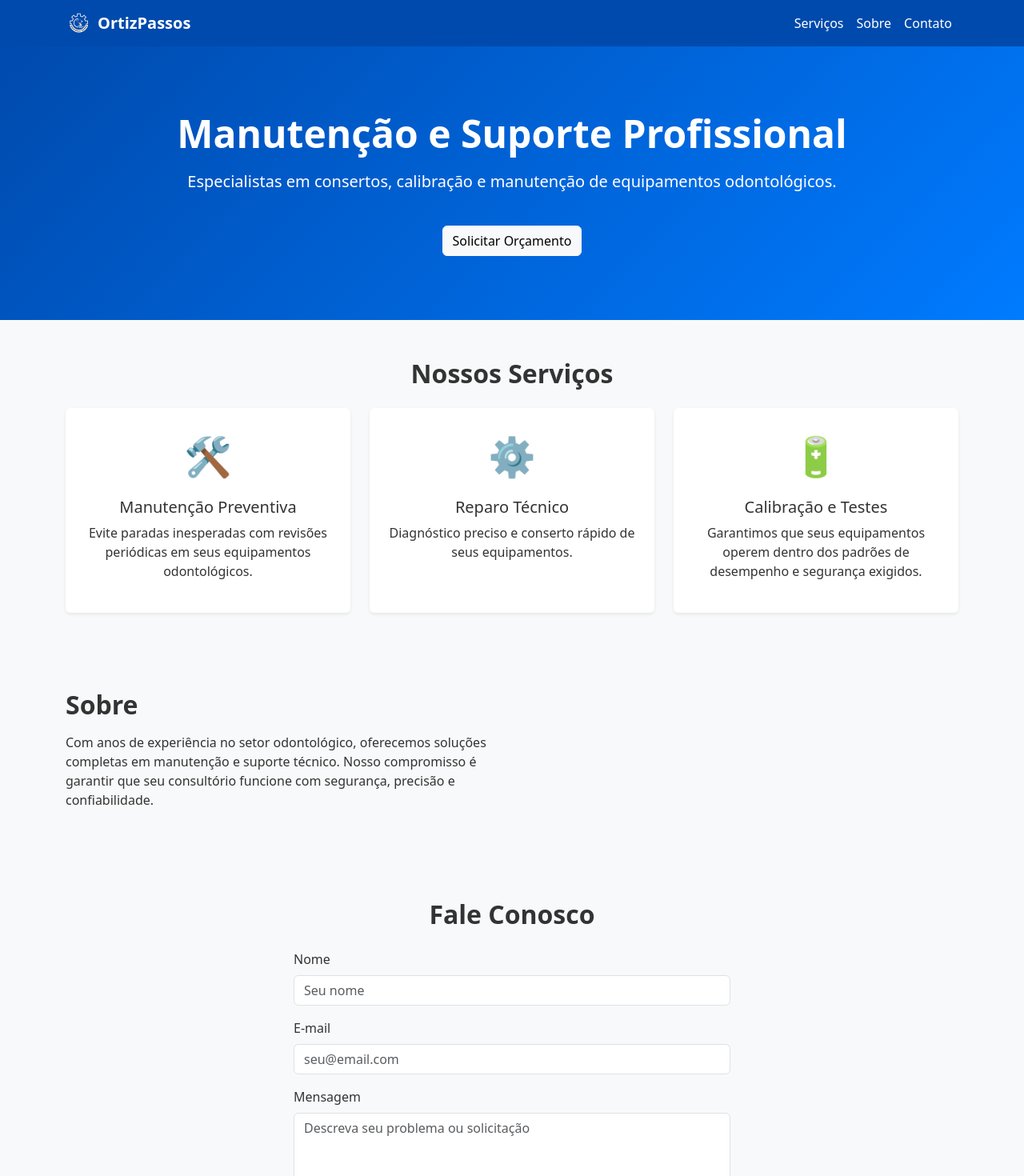
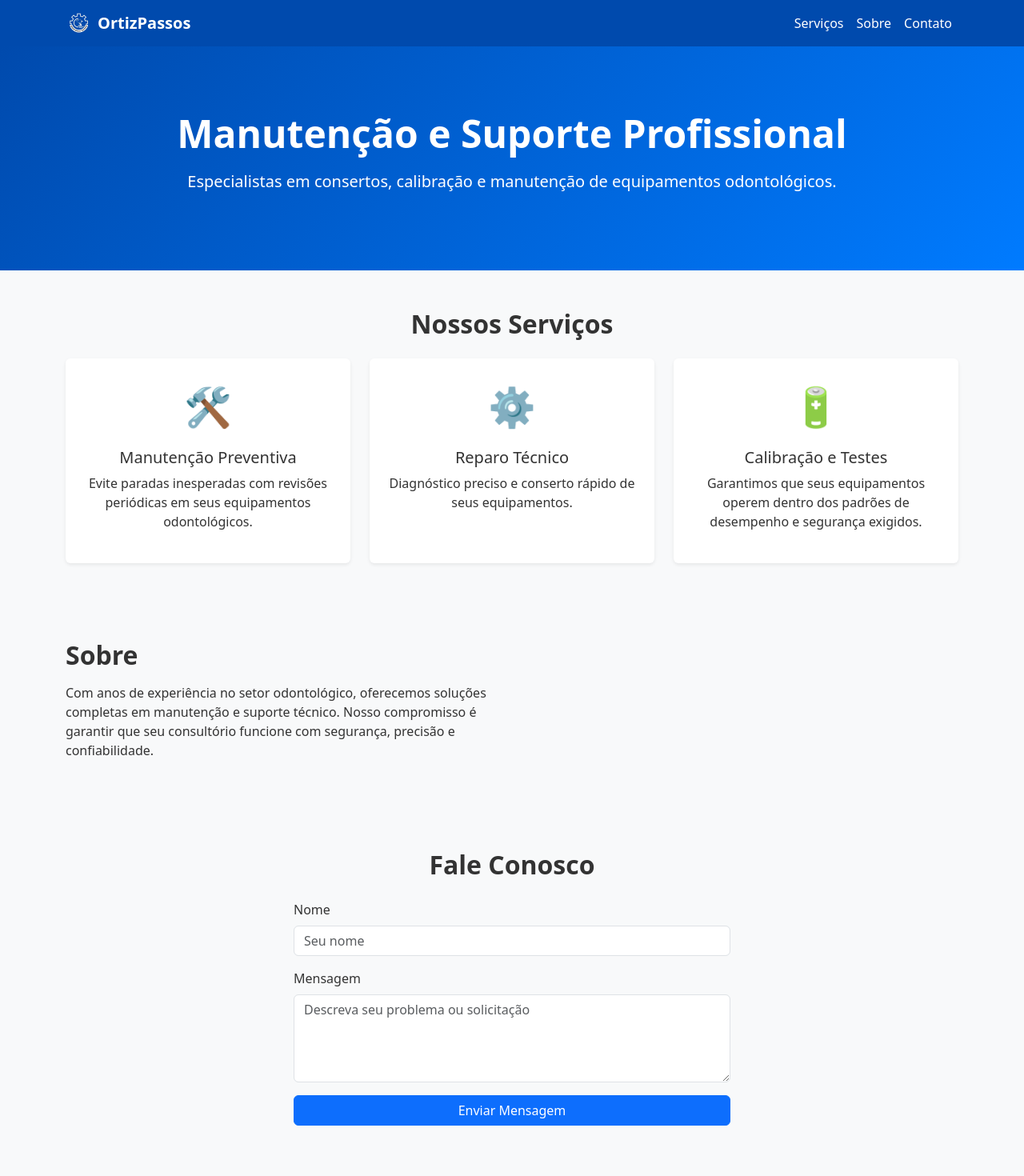
Before and after one commit to ortizpassos/ortizpassos, an Angular app: page / in a window 1280 px wide. Shown: the top 1470 px of the page at 80% size. Built offline with nearby package versions, Linux system fonts and the light colour scheme.

Commit message:
Ajustes Enviar Mensagem

```diff
--- a/src/app/pagina/pagina.html
+++ b/src/app/pagina/pagina.html
@@ -24,7 +24,7 @@
   <div class="container">
     <h1 class="display-5 fw-bold">Manutenção e Suporte Profissional</h1>
     <p class="lead mt-3">Especialistas em consertos, calibração e manutenção de equipamentos odontológicos.</p>
-    <a href="#contato" class="btn btn-light mt-4" (click)="navegarPara('contato'); $event.preventDefault();">Solicitar Orçamento</a>
+    <!-- <a href="#contato" class="btn btn-light mt-4" (click)="navegarPara('contato'); $event.preventDefault();">Solicitar Orçamento</a> -->
   </div>
 </section>
 
@@ -84,10 +84,10 @@
             <label for="nome" class="form-label">Nome</label>
             <input type="text" class="form-control" id="nome" placeholder="Seu nome" />
           </div>
-          <div class="mb-3">
+          <!-- <div class="mb-3">
             <label for="email" class="form-label">E-mail</label>
             <input type="email" class="form-control" id="email" placeholder="seu@email.com" />
-          </div>
+          </div> -->
             <div class="mb-3">
             <label for="mensagem" class="form-label">Mensagem</label>
             <textarea class="form-control" id="mensagem" rows="4" placeholder="Descreva seu problema ou solicitação"></textarea>
```
